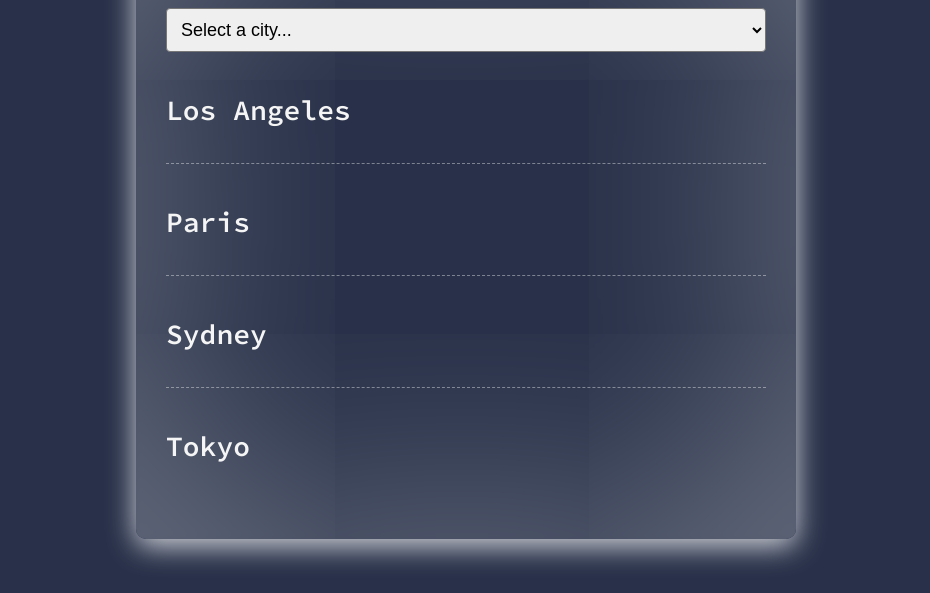
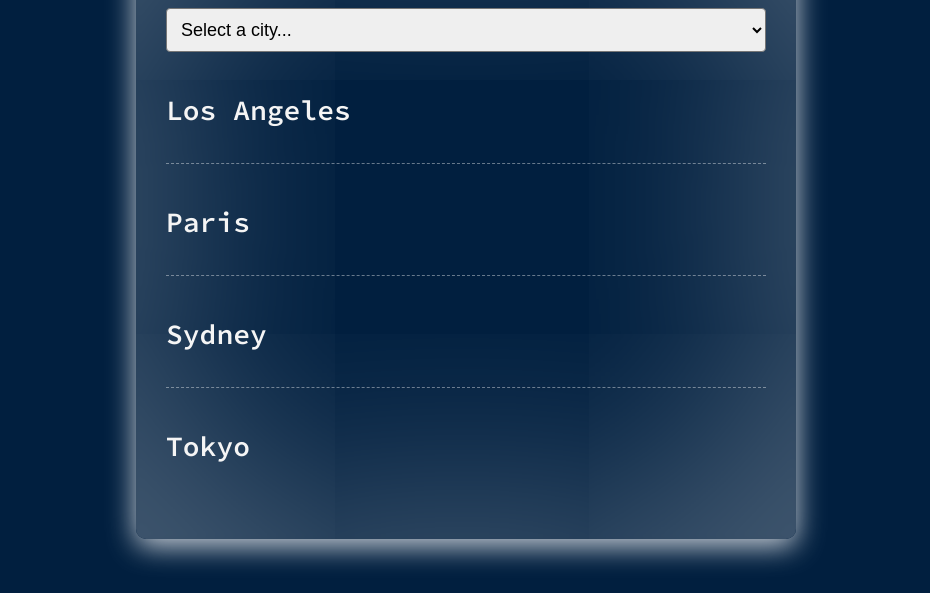
Before and after one commit to KowalskaMagdalena/world-clock, a plain HTML site: page index.html in a window 1280 px wide. Shown: the part 175-768 px from the top of the page, without its empty margins (174-1104 px from the left). Drawn offline with nearby package versions, Linux system fonts and the light colour scheme; a script that the page names is missing.

Commit message:
Update style.css

```diff
--- a/css/style.css
+++ b/css/style.css
@@ -1,5 +1,5 @@
 body {
-  background-color: #283149;
+  background-color: #011f3f;
   font-family: "Source Code Pro", monospace;
   color: whitesmoke;
 }
```
